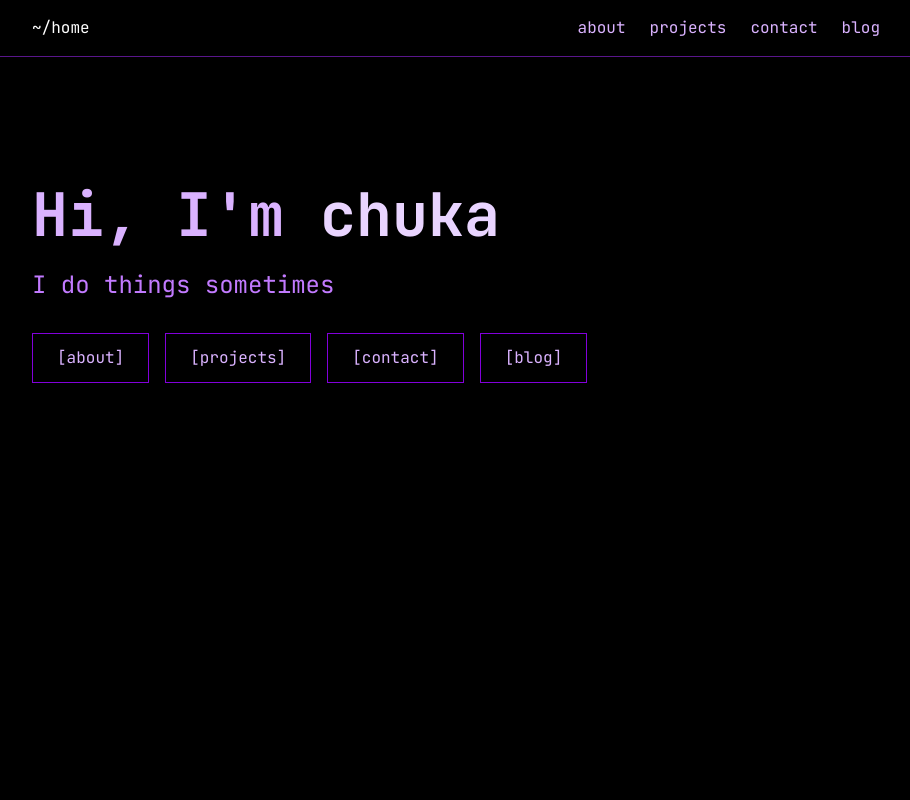
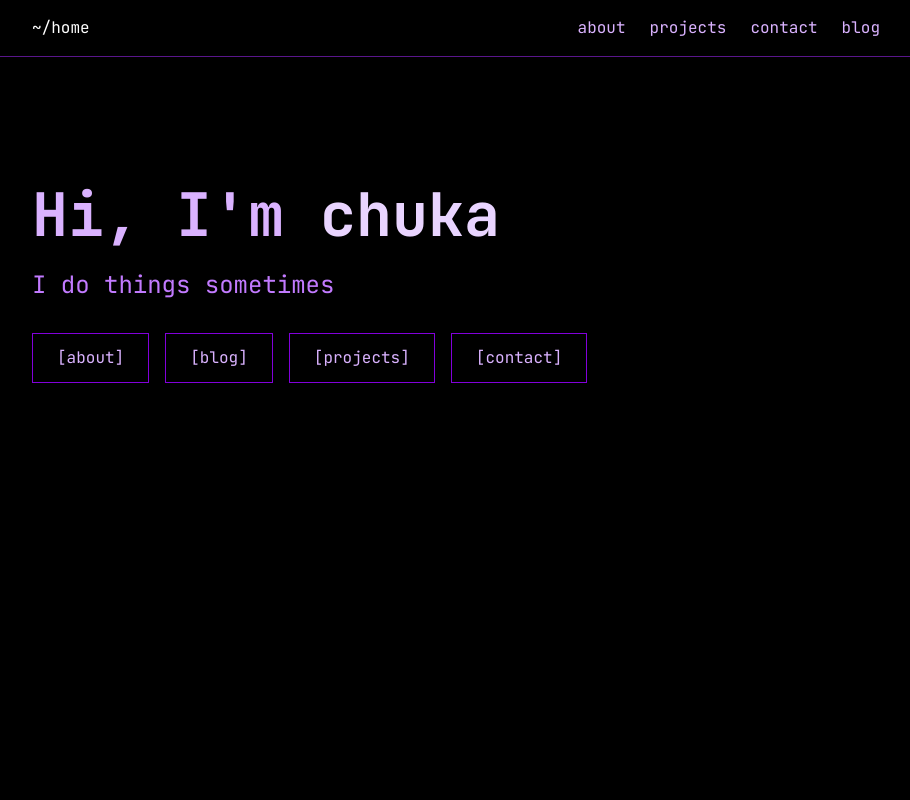
Before and after one commit to BeanyZoldyck/self, a SvelteKit app: page / in a window 1280 px wide. Shown: the top 800 px of the page, without its empty margins (184-1094 px from the left). Built offline with nearby package versions, Linux system fonts and the light colour scheme.

Commit message:
random links on fp

```diff
--- a/src/routes/+page.svelte
+++ b/src/routes/+page.svelte
@@ -1,5 +1,7 @@
 <script>
 	import { resolve } from '$app/paths';
+	import Link from './link.svelte';
+	let things = ['about', 'blog', 'contact', 'projects'];
 </script>
 
 <section class="py-20">
@@ -8,28 +10,8 @@
 	</h1>
 	<p class="mb-8 text-xl text-purple-400 md:text-2xl">I do things sometimes</p>
 	<div class="flex gap-4">
-		<a
-			href={resolve('/about')}
-			class="border border-purple-700 px-6 py-3 text-purple-300 transition-colors hover:border-purple-500"
-		>
-			[about]
-		</a>
-		<a
-			href={resolve('/projects')}
-			class="border border-purple-700 px-6 py-3 text-purple-300 transition-colors hover:border-purple-500"
-		>
-			[projects]
-		</a>
-		<a
-			href={resolve('/contact')}
-			class="border border-purple-700 px-6 py-3 text-purple-300 transition-colors hover:border-purple-500"
-		>
-			[contact]
-		</a><a
-			href={resolve('/blog')}
-			class="border border-purple-700 px-6 py-3 text-purple-300 transition-colors hover:border-purple-500"
-		>
-			[blog]
-		</a>
+		{#each things.sort(() => Math.random() - 0.5) as thing}
+			<Link {thing}></Link>
+		{/each}
 	</div>
 </section>
--- a/src/routes/link.svelte
+++ b/src/routes/link.svelte
@@ -1,11 +1,11 @@
-<script>
+<script lang="ts">
 	import { resolve } from '$app/paths';
-	export let thing;
+	export let thing: 'about' | 'blog' | 'contact' | 'projects';
 </script>
 
 <a
-	href={resolve('/about')}
+	href={resolve(`/${thing}`)}
 	class="border border-purple-700 px-6 py-3 text-purple-300 transition-colors hover:border-purple-500"
 >
-	[about]
+	[{thing}]
 </a>
```
